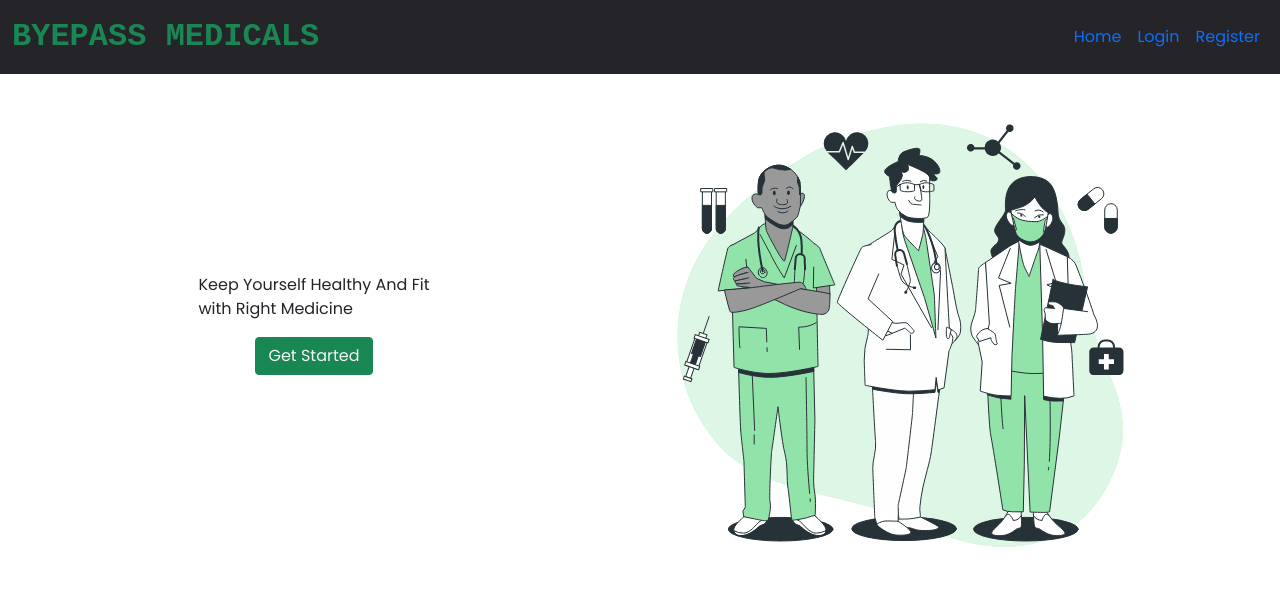
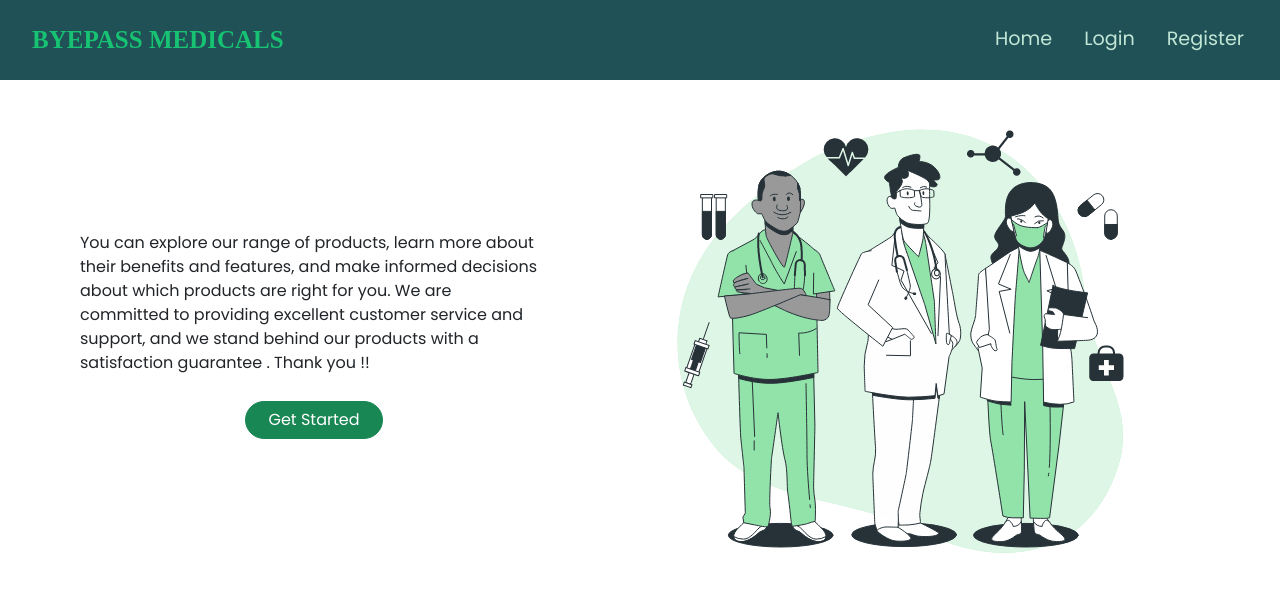
Before and after one commit to lokeshk18/byepass_medicals, a React (Create React App) app: page / in a window 1280 px wide. Shown: the top 592 px of the page. Built offline with nearby package versions, Linux system fonts and the light colour scheme; the HTML template or start-up script is replaced by a standard one.

Commit message:
landing page finished

```diff
--- a/src/Components/Navbar/Navbar.jsx
+++ b/src/Components/Navbar/Navbar.jsx
@@ -6,7 +6,7 @@ function Navbar(){
        <div className="Navbar-container">
         <nav className="navbar navbar-expand-lg bg-body-tertiary">
   <div className="container-fluid">
-    <a className="navbar-brand nav-color text-success" href="#">BYEPASS MEDICALS</a>
+    <a className="navbar-brand nav-color" href="#" style={{color:"#17c272",fontFamily: "sanserif",fontSize:"25px",marginLeft:"20px"}}>BYEPASS MEDICALS</a>
     <button className="navbar-toggler" type="button" data-bs-toggle="collapse" data-bs-target="#navbarSupportedContent" aria-controls="navbarSupportedContent" aria-expanded="false" aria-label="Toggle navigation">
       <span className="navbar-toggler-icon"></span>
     </button>
@@ -16,14 +16,14 @@ function Navbar(){
       </ul>
       <ul className="navbar-nav">
       <li className="nav-item">
-          <Link className="nav-link active" aria-current="page" to="/home">Home</Link>
+          <Link className="nav-link active" aria-current="page" to="/home" style={{color:"#c1e6d5"}}>Home</Link>
         </li>
         <li className="nav-item">
-          <Link className="nav-link" to="/login">Login</Link>
+          <Link className="nav-link" to="/login" style={{color:"#c1e6d5"}}>Login</Link>
         </li>
 
         <li className="nav-item">
-          <Link className="nav-link" to="/register">Register</Link>
+          <Link className="nav-link" to="/register" style={{color:"#c1e6d5"}}>Register</Link>
         </li>
       </ul>
     </div>
--- a/src/Components/Navbar/Navbar.scss
+++ b/src/Components/Navbar/Navbar.scss
@@ -6,3 +6,147 @@
     font-weight: 700;
  }
 }
+
+
+* {
+    margin: 0;
+    padding: 0;
+  }
+
+  .pages {
+    color: #316685;
+    text-align: center;
+    font-size: calc(1.5rem + 2vw);
+    margin-top: 10%;
+
+
+  }
+
+  .navbar {
+    background-color: #1f5156;
+    height: 80px;
+    display: flex;
+    justify-content: center;
+    align-items: center;
+    font-size: 1.2rem;
+    position: sticky;
+    top: 0;
+    z-index: 20;
+  }
+
+  .nav-container {
+    display: flex;
+    justify-content: center;
+    align-items: center;
+    width: 100%;
+    height: 80px;
+    max-width: 1500px;
+  }
+
+  .main-container{
+    position:absolute;
+    top:0;
+    bottom:0;
+    left:0;
+    right:0;
+    background-color:rgba(0,0,0,0.3);
+  }
+
+  .nav-logo {
+    color: #f5b921;
+    align-items: center;
+    margin-left: 20px;
+    cursor: pointer;
+    text-decoration: none;
+    font-size: 2rem;
+    flex-grow: 1;
+  }
+
+  .nav-menu {
+    display: flex;
+    list-style: none;
+    text-align: center;
+    margin-right: 2rem;
+  }
+
+  .nav-links {
+    color: #fff;
+    text-decoration: none;
+    padding: 0.5rem 1rem;
+    height: 100%;
+    border-bottom: 3px solid transparent;
+  }
+  .fa-code {
+    margin-left: 1rem;
+  }
+
+  .nav-item {
+    line-height: 40px;
+    margin-right: 1rem;
+  }
+
+  .nav-item:after {
+    content: "";
+    display: block;
+    height: 3px;
+    width: 0;
+    background: transparent;
+    transition: width 0.7s ease, background-color 0.5s ease;
+  }
+
+  .nav-item:hover:after {
+    width: 100%;
+    background: #ffdd40;
+  }
+
+  .nav-item.active {
+    color: #ffdd40;
+    border: 1px solid #ffdd40;
+  }
+
+  .nav-icon {
+    display: none;
+  }
+
+  @media screen and (max-width: 960px) {
+
+    .nav-menu {
+      display: flex;
+      flex-direction: column;
+      width: 100%;
+      border-top: 1pxsolid #fff;
+      position: absolute;
+      top: 80px;
+      left: -110%;
+      opacity: 1;
+      transition: all 0.5s ease;
+    }
+
+    .nav-menu.active {
+      background: #1f5156;
+      left: 0px;
+      opacity: 1;
+      transition: all 0.5s ease;
+      z-index: 1;
+    }
+    .nav-item .active {
+      color: #ffdd40;
+      border: none;
+    }
+    .nav-links {
+      padding: 1.5rem;
+      width: 100%;
+      display: table;
+    }
+
+    .nav-icon {
+      display: block;
+      position: absolute;
+      top: 0;
+      right: 0;
+      transform: translate(-100%, 60%);
+      font-size: 1.8rem;
+      cursor: pointer;
+      color: #ffdd40;
+    }
+  }
--- a/src/Pages/Lander/Lander.jsx
+++ b/src/Pages/Lander/Lander.jsx
@@ -10,11 +10,13 @@ return (
     <Navbar/>
      <div className="row">
     <div className="col-6 home-page-right">
-        <p>Keep Yourself Healthy And Fit <br/> with Right Medicine </p>
-        <button className='btn btn-success'><Link to="/home" style={{textDecoration:"none",color:"whitesmoke"}}>Get Started</Link></button>
+    <div className='container' style={{margin:"10px",padding:"0px 85px 0px 80px"}}>
+        <p>You can explore our range of products, learn more about their benefits and features, and make informed decisions about which products are right for you. We are committed to providing excellent customer service and support, and we stand behind our products with a satisfaction guarantee . Thank you !!
+ </p>  </div>
+        <button className='btn btn-success' style={{borderRadius:"40px"}}><Link to="/home" style={{textDecoration:"none",color:"white",padding:"10px"}}>Get Started </Link></button>
     </div>
         <div className="col-6">
-        <img src={img} alt="Doctor gif"  />
+        <img src={img} alt="Doctor gif"/>
         </div>
         </div>
         </div>
--- a/src/Pages/Lander/Lander.scss
+++ b/src/Pages/Lander/Lander.scss
@@ -10,4 +10,5 @@
 
 .but1{
     text-decoration: none;
+    // box-shadow: 0 8px 16px 0 rgba(0,0,0,0.2), 0 1px 5px 0 rgba(0,0,0,0.19);
 }
```
